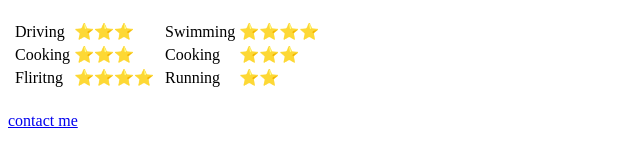
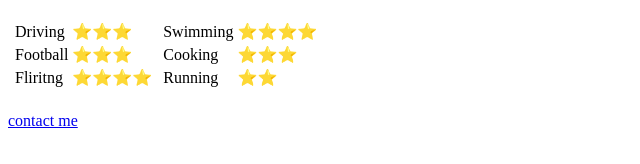
Before and after one commit to NishanHolla/cv, a plain HTML site: page index.html in a window 1280 px wide. Shown: the part 534-698 px from the top of the page, 0-640 px from the left. Drawn offline with Linux system fonts and the light colour scheme.

```diff
--- a/index.html
+++ b/index.html
@@ -59,7 +59,7 @@
                 <td>⭐⭐⭐</td>
             </tr>
             <tr>
-               <td>Cooking</td>
+               <td>Football</td>
                <td>⭐⭐⭐</td>
             </tr>
             <tr>
```
